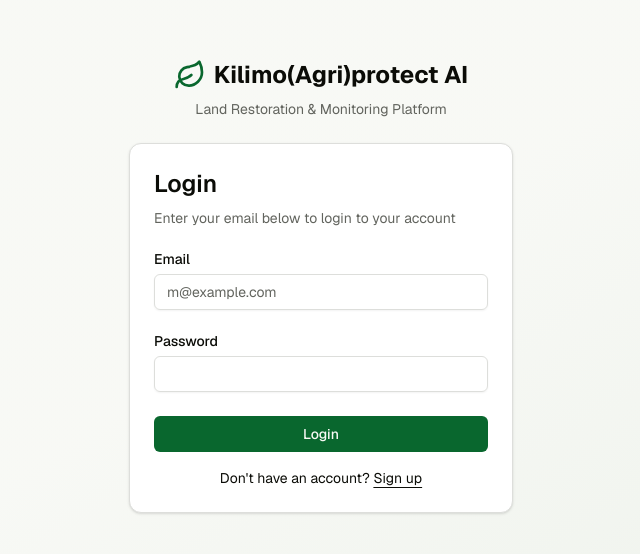
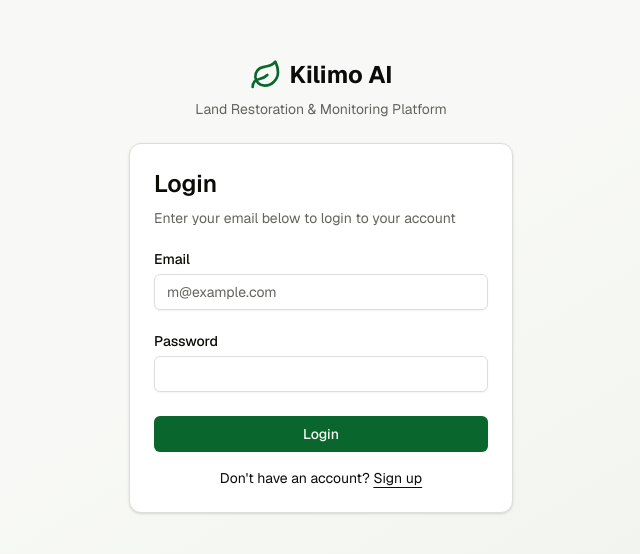
Before and after one commit to Venny-Shiru/Kilimo-AI-System, a Next.js app: page /auth/login in a window 1280 px wide. Shown: the part 114-668 px from the top of the page, without its empty margins (319-959 px from the left). Built offline with nearby package versions, Linux system fonts and the light colour scheme.

Commit message:
feat: update branding and add favicon
Replace "Kilimo(Agri)protect AI" with "Kilimo AI" and add green leaf icon favicon.

Co-authored-by: null <200075699+Venny-Shiru@users.noreply.github.com>

```diff
--- a/app/auth/login/page.tsx
+++ b/app/auth/login/page.tsx
@@ -47,7 +47,7 @@ export default function LoginPage() {
           <div className="flex flex-col items-center gap-2 text-center">
             <div className="flex items-center gap-2">
               <Leaf className="h-8 w-8 text-primary" />
-              <h1 className="text-2xl font-bold">Kilimo(Agri)protect AI</h1>
+              <h1 className="text-2xl font-bold">Kilimo AI</h1>
             </div>
             <p className="text-sm text-muted-foreground">Land Restoration & Monitoring Platform</p>
           </div>
--- a/app/auth/sign-up/page.tsx
+++ b/app/auth/sign-up/page.tsx
@@ -77,7 +77,7 @@ export default function SignUpPage() {
           <div className="flex flex-col items-center gap-2 text-center">
             <div className="flex items-center gap-2">
               <Leaf className="h-8 w-8 text-primary" />
-              <h1 className="text-2xl font-bold">Kilimo(Agri)protect AI</h1>
+              <h1 className="text-2xl font-bold">Kilimo AI</h1>
             </div>
             <p className="text-sm text-muted-foreground">Land Restoration & Monitoring Platform</p>
           </div>
--- a/app/layout.tsx
+++ b/app/layout.tsx
@@ -8,9 +8,12 @@ import { ThemeProvider } from "@/lib/theme-provider"
 import "./globals.css"
 
 export const metadata: Metadata = {
-  title: "Kilimo(Agri)protect AI - Land Degradation Monitoring",
+  title: "Kilimo AI - Land Degradation Monitoring",
   description: "AI-powered platform for monitoring land degradation and planning restoration efforts",
   generator: "v0.app",
+  icons: {
+    icon: "/favicon.ico",
+  },
 }
 
 export default function RootLayout({
--- a/app/page.tsx
+++ b/app/page.tsx
@@ -22,7 +22,7 @@ export default async function HomePage() {
             <Leaf className="h-10 w-10 text-primary-foreground" />
           </div>
         </div>
-        <h1 className="text-4xl font-bold text-foreground mb-3">Kilimo(Agri)protect AI</h1>
+        <h1 className="text-4xl font-bold text-foreground mb-3">Kilimo AI</h1>
         <p className="text-muted-foreground mb-8">Land Degradation Monitoring & Restoration Platform</p>
         <div className="flex gap-4 justify-center">
           <Button asChild size="lg">
--- a/components/dashboard-footer.tsx
+++ b/components/dashboard-footer.tsx
@@ -13,7 +13,7 @@ export function DashboardFooter() {
                 <Leaf className="h-5 w-5 text-primary-foreground" />
               </div>
               <div>
-                <h3 className="font-bold text-foreground">Kilimo(Agri)protect AI</h3>
+                <h3 className="font-bold text-foreground">Kilimo AI</h3>
               </div>
             </div>
             <p className="text-sm text-muted-foreground">
@@ -123,9 +123,7 @@ export function DashboardFooter() {
 
         {/* Bottom Bar */}
         <div className="mt-8 pt-6 border-t border-border flex flex-col md:flex-row justify-between items-center gap-4">
-          <p className="text-sm text-muted-foreground">
-            © {new Date().getFullYear()} Kilimo(Agri)protect AI. All rights reserved.
-          </p>
+          <p className="text-sm text-muted-foreground">© {new Date().getFullYear()} Kilimo AI. All rights reserved.</p>
           <div className="flex gap-6 text-sm">
             <Link href="#" className="text-muted-foreground hover:text-primary transition-colors">
               Terms of Service
--- a/components/dashboard-navbar.tsx
+++ b/components/dashboard-navbar.tsx
@@ -91,7 +91,7 @@ export function DashboardNavbar() {
               <Leaf className="h-5 w-5 text-primary-foreground" />
             </div>
             <div className="hidden sm:block">
-              <h2 className="text-base font-bold text-foreground">Kilimo(Agri)protect AI</h2>
+              <h2 className="text-base font-bold text-foreground">Kilimo AI</h2>
               <p className="text-xs text-muted-foreground">Environmental Monitoring</p>
             </div>
           </div>
--- a/components/dashboard-sidebar.tsx
+++ b/components/dashboard-sidebar.tsx
@@ -41,7 +41,7 @@ export function DashboardSidebar() {
           </div>
           {!isCollapsed && (
             <>
-              <h2 className="text-lg font-bold text-foreground">Kilimo(Agri)protect AI</h2>
+              <h2 className="text-lg font-bold text-foreground">Kilimo AI</h2>
             </>
           )}
         </div>
```
